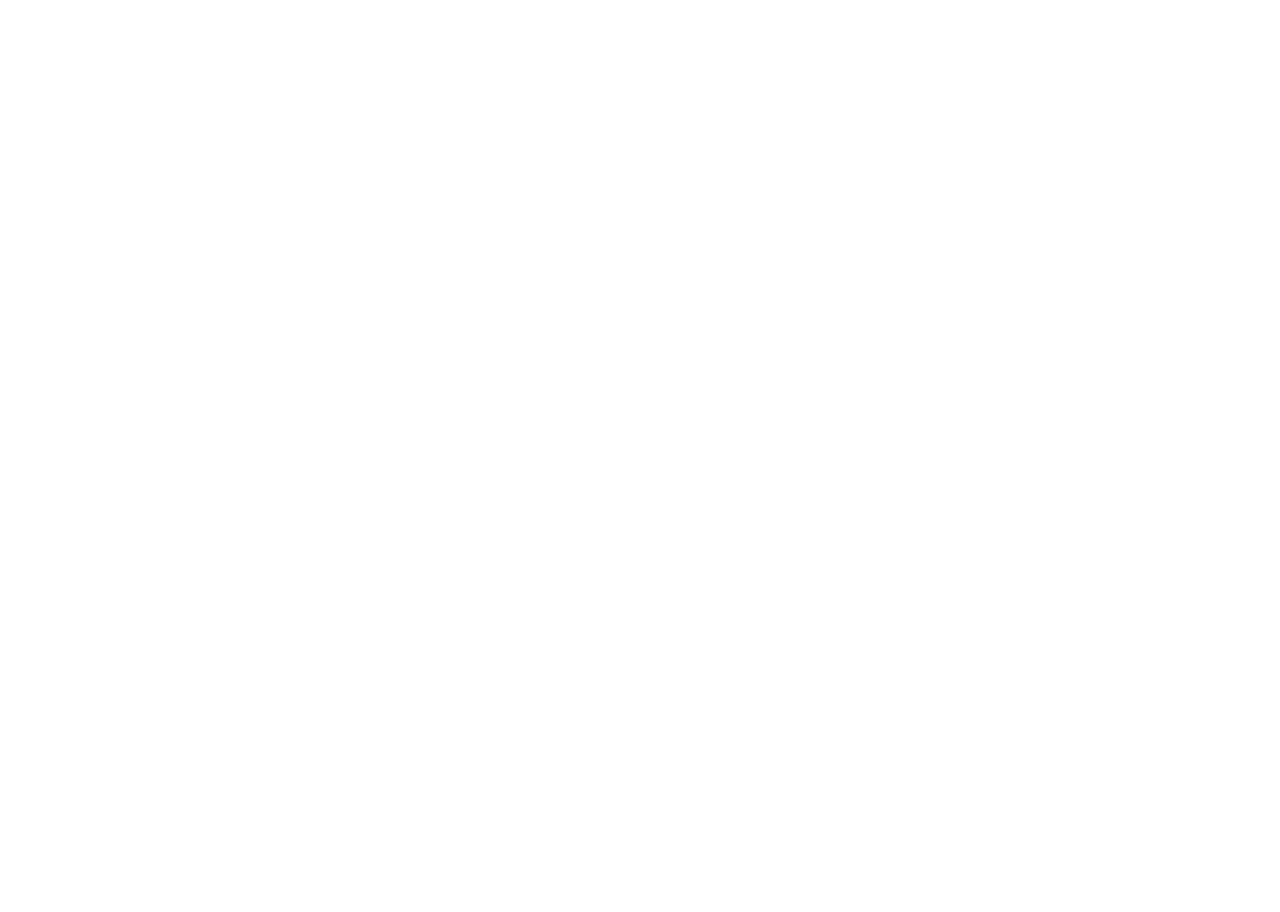
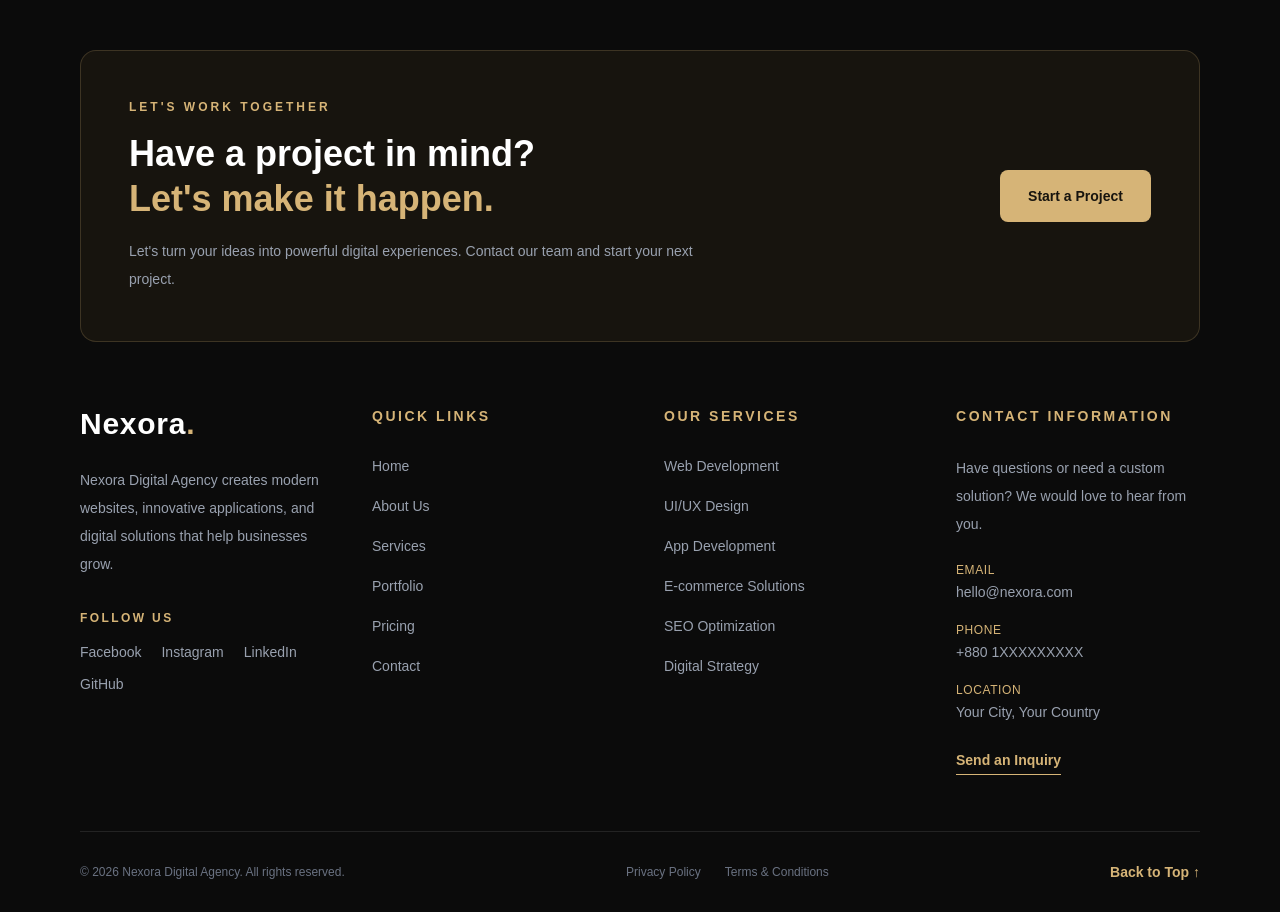
Before and after one commit to Nipa26/nexora-business-website, a React (Vite) app: page / in a window 1280 px wide. Shown: the part 8280-9192 px from the top of the page. Before the commit the page ends 8250 px from the top, so only its background shows below. Built offline with nearby package versions, Linux system fonts and the light colour scheme.

Commit message:
footer section done

```diff
--- a/src/App.jsx
+++ b/src/App.jsx
@@ -1,5 +1,6 @@
 import About from './components/About';
 import Contact from './components/Contact';
+import Footer from './components/Footer';
 import Hero from './components/Hero';
 import Navbar from './components/Navbar';
 import Portfolio from './components/Portfolio';
@@ -16,6 +17,7 @@ function App() {
             <Portfolio />
             <Pricing />
             <Contact />
+            <Footer />
         </>
     );
 }
--- /dev/null
+++ b/src/components/Footer.jsx
@@ -0,0 +1,193 @@
+const quickLinks = [
+    { name: 'Home', href: '#home' },
+    { name: 'About Us', href: '#about' },
+    { name: 'Services', href: '#services' },
+    { name: 'Portfolio', href: '#portfolio' },
+    { name: 'Pricing', href: '#pricing' },
+    { name: 'Contact', href: '#contact' },
+];
+
+const services = [
+    'Web Development',
+    'UI/UX Design',
+    'App Development',
+    'E-commerce Solutions',
+    'SEO Optimization',
+    'Digital Strategy',
+];
+
+const socialLinks = [
+    { name: 'Facebook', href: 'https://facebook.com' },
+    { name: 'Instagram', href: 'https://instagram.com' },
+    { name: 'LinkedIn', href: 'https://linkedin.com' },
+    { name: 'GitHub', href: 'https://github.com' },
+];
+
+function Footer() {
+    return (
+        <footer className="bg-[#0b0b0b] text-white">
+            <div className="mx-auto max-w-8xl px-6 pt-20 md:px-12 lg:px-20">
+                {/* Top CTA */}
+                <div className="mb-16 flex flex-col items-start justify-between gap-8 rounded-2xl border border-[#d6b477]/20 bg-[#17140e] p-8 md:flex-row md:items-center md:p-12">
+                    <div className="max-w-xl">
+                        <p className="text-xs font-semibold uppercase tracking-[0.25em] text-[#d6b477]">
+                            Let's Work Together
+                        </p>
+
+                        <h2 className="mt-4 text-3xl font-bold leading-tight md:text-4xl">
+                            Have a project in mind?
+                            <span className="block text-[#d6b477]">Let's make it happen.</span>
+                        </h2>
+
+                        <p className="mt-4 text-sm leading-7 text-gray-400">
+                            Let's turn your ideas into powerful digital experiences. Contact our team and start your
+                            next project.
+                        </p>
+                    </div>
+
+                    <a
+                        href="#contact"
+                        className="shrink-0 rounded-lg bg-[#d6b477] px-7 py-4 text-sm font-bold text-[#17140e] transition duration-300 hover:bg-white"
+                    >
+                        Start a Project
+                    </a>
+                </div>
+
+                {/* Footer Columns */}
+                <div className="grid gap-12 border-b border-white/10 pb-14 sm:grid-cols-2 lg:grid-cols-4">
+                    {/* Brand */}
+                    <div>
+                        <a href="#home" className="inline-block text-3xl font-bold tracking-wide">
+                            Nexora<span className="text-[#d6b477]">.</span>
+                        </a>
+
+                        <p className="mt-6 max-w-xs text-sm leading-7 text-gray-400">
+                            Nexora Digital Agency creates modern websites, innovative applications, and digital
+                            solutions that help businesses grow.
+                        </p>
+
+                        <h3 className="mb-4 mt-8 text-xs font-bold uppercase tracking-[0.2em] text-[#d6b477]">
+                            Follow Us
+                        </h3>
+
+                        <div className="flex flex-wrap gap-x-5 gap-y-3">
+                            {socialLinks.map((social) => (
+                                <a
+                                    key={social.name}
+                                    href={social.href}
+                                    target="_blank"
+                                    rel="noreferrer"
+                                    className="text-sm text-gray-400 transition hover:text-[#d6b477]"
+                                >
+                                    {social.name}
+                                </a>
+                            ))}
+                        </div>
+                    </div>
+
+                    {/* Quick Links */}
+                    <div>
+                        <h3 className="mb-7 text-sm font-bold uppercase tracking-[0.18em] text-[#d6b477]">
+                            Quick Links
+                        </h3>
+
+                        <ul className="space-y-4">
+                            {quickLinks.map((link) => (
+                                <li key={link.name}>
+                                    <a
+                                        href={link.href}
+                                        className="text-sm text-gray-400 transition hover:text-[#d6b477]"
+                                    >
+                                        {link.name}
+                                    </a>
+                                </li>
+                            ))}
+                        </ul>
+                    </div>
+
+                    {/* Services */}
+                    <div>
+                        <h3 className="mb-7 text-sm font-bold uppercase tracking-[0.18em] text-[#d6b477]">
+                            Our Services
+                        </h3>
+
+                        <ul className="space-y-4">
+                            {services.map((service) => (
+                                <li key={service}>
+                                    <a
+                                        href="#services"
+                                        className="text-sm text-gray-400 transition hover:text-[#d6b477]"
+                                    >
+                                        {service}
+                                    </a>
+                                </li>
+                            ))}
+                        </ul>
+                    </div>
+
+                    {/* Contact */}
+                    <div>
+                        <h3 className="mb-7 text-sm font-bold uppercase tracking-[0.18em] text-[#d6b477]">
+                            Contact Information
+                        </h3>
+
+                        <p className="mb-6 text-sm leading-7 text-gray-400">
+                            Have questions or need a custom solution? We would love to hear from you.
+                        </p>
+
+                        <div className="space-y-5 text-sm">
+                            <div>
+                                <p className="mb-1 text-xs uppercase tracking-wider text-[#d6b477]">Email</p>
+                                <a href="mailto:hello@nexora.com" className="text-gray-400 transition hover:text-white">
+                                    hello@nexora.com
+                                </a>
+                            </div>
+
+                            <div>
+                                <p className="mb-1 text-xs uppercase tracking-wider text-[#d6b477]">Phone</p>
+                                <a href="tel:+8801XXXXXXXXX" className="text-gray-400 transition hover:text-white">
+                                    +880 1XXXXXXXXX
+                                </a>
+                            </div>
+
+                            <div>
+                                <p className="mb-1 text-xs uppercase tracking-wider text-[#d6b477]">Location</p>
+                                <p className="text-gray-400">Your City, Your Country</p>
+                            </div>
+                        </div>
+
+                        <a
+                            href="#contact"
+                            className="mt-7 inline-block border-b border-[#d6b477] pb-1 text-sm font-semibold text-[#d6b477] transition hover:text-white"
+                        >
+                            Send an Inquiry
+                        </a>
+                    </div>
+                </div>
+
+                {/* Bottom Footer */}
+                <div className="flex flex-col items-center justify-between gap-5 py-7 text-center md:flex-row md:text-left">
+                    <p className="text-xs leading-6 text-gray-500">
+                        © {new Date().getFullYear()} Nexora Digital Agency. All rights reserved.
+                    </p>
+
+                    <div className="flex flex-wrap justify-center gap-6 text-xs text-gray-500">
+                        <a href="#contact" className="transition hover:text-[#d6b477]">
+                            Privacy Policy
+                        </a>
+
+                        <a href="#contact" className="transition hover:text-[#d6b477]">
+                            Terms & Conditions
+                        </a>
+                    </div>
+
+                    <a href="#home" className="text-sm font-semibold text-[#d6b477] transition hover:text-white">
+                        Back to Top ↑
+                    </a>
+                </div>
+            </div>
+        </footer>
+    );
+}
+
+export default Footer;
```
